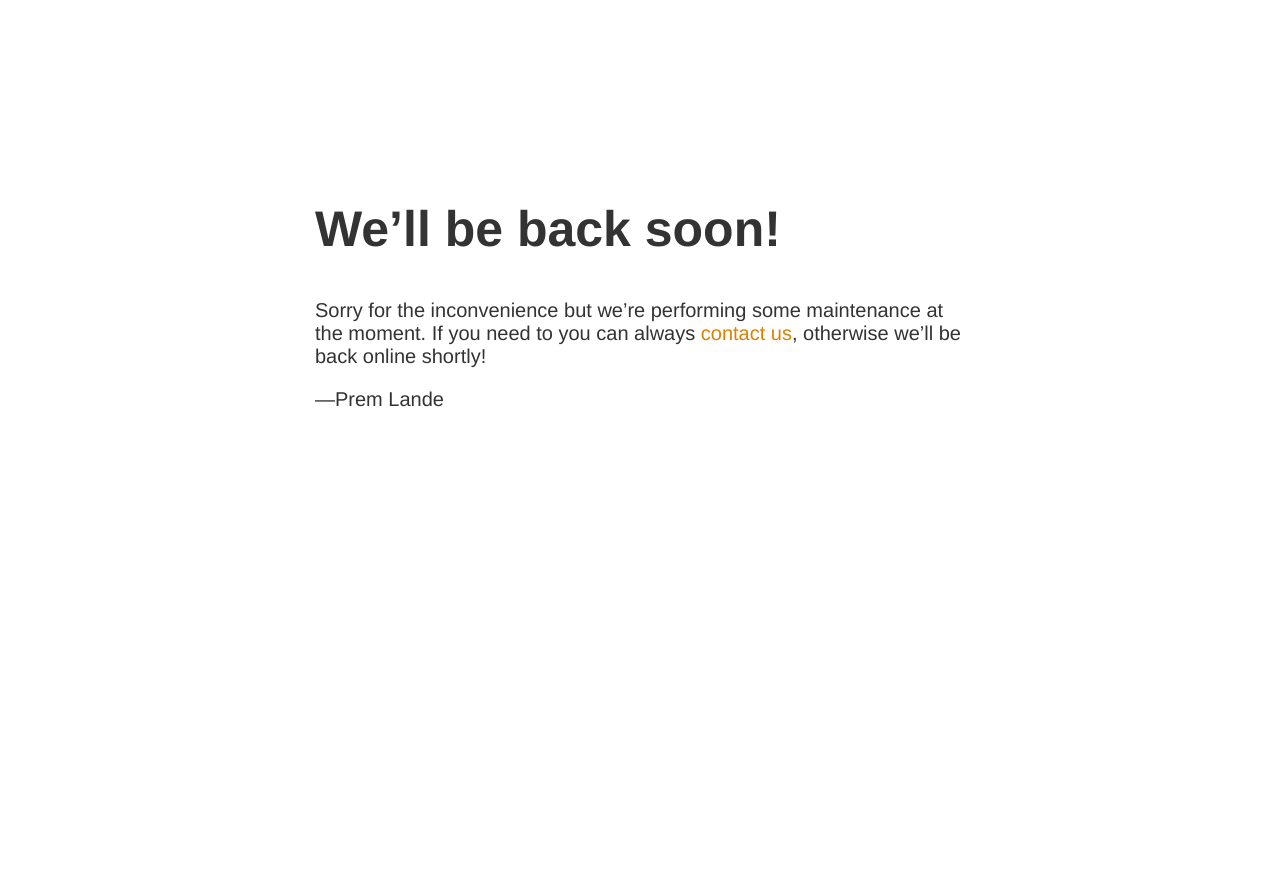
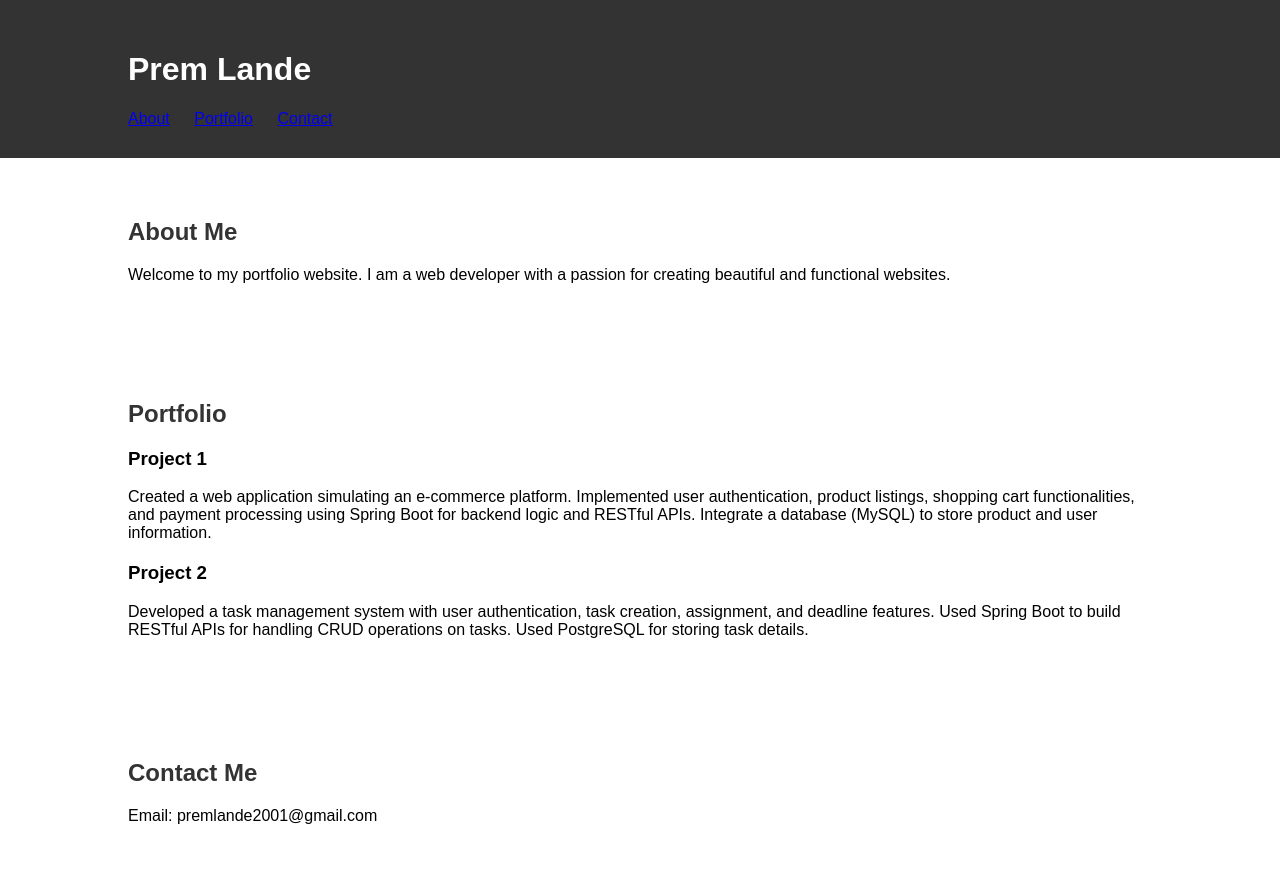
Before and after one commit to PremLande/gitdemo, a plain HTML site: page index.html in a window 1280 px wide. Before the commit the page ends 800 px from the top, so only its background shows below. Drawn offline with Linux system fonts and the light colour scheme.

Commit message:
Revert "merge"

```diff
--- a/index.html
+++ b/index.html
@@ -1,18 +1,58 @@
-<!doctype html>
-<title>Site Maintenance</title>
-<style>
-  body { text-align: center; padding: 150px; }
-  h1 { font-size: 50px; }
-  body { font: 20px Helvetica, sans-serif; color: #333; }
-  article { display: block; text-align: left; width: 650px; margin: 0 auto; }
-  a { color: #dc8100; text-decoration: none; }
-  a:hover { color: #333; text-decoration: none; }
-</style>
+<!DOCTYPE html>
+<html lang="en">
+<head>
+<meta charset="UTF-8">
+<meta name="viewport" content="width=device-width, initial-scale=1.0">
+<title>Prem Lande - Portfolio</title>
+<link rel="stylesheet" href="styles.css">
+</head>
+<body>
+<header>
+  <div class="container">
+    <h1>Prem Lande</h1>
+    <nav>
+      <ul>
+        <li><a href="about.html">About</a></li>
+        <li><a href="portfolio.html">Portfolio</a></li>
+        <li><a href="contact.html">Contact</a></li>
+      </ul>
+    </nav>
+  </div>
+</header>
+<section id="about">
+  <div class="container">
+    <h2>About Me</h2>
+    <p>Welcome to my portfolio website. I am a web developer with a passion for creating beautiful and functional websites.</p>
+  </div>
+</section>
+<section id="portfolio">
+  <div class="container">
+    <h2>Portfolio</h2>
+    <div class="portfolio-item">
 
-<article>
-    <h1>We&rsquo;ll be back soon!</h1>
-    <div>
-        <p>Sorry for the inconvenience but we&rsquo;re performing some maintenance at the moment. If you need to you can always <a href="mailto:premlande2001@gmail.com">contact us</a>, otherwise we&rsquo;ll be back online shortly!</p>
-        <p>&mdash;Prem Lande</p>
+      <h3>Project 1</h3>
+      <p>Created a web application simulating an e-commerce platform.
+        Implemented user authentication, product listings, shopping cart
+        functionalities, and payment processing using Spring Boot for
+        backend logic and RESTful APIs. Integrate a database (MySQL) to
+        store product and user information.</p>
     </div>
-</article>
+    <div class="portfolio-item">
+
+      <h3>Project 2</h3>
+      <p>Developed a task management system with user authentication,
+        task creation, assignment, and deadline features. Used Spring Boot
+        to build RESTful APIs for handling CRUD operations on tasks. Used
+        PostgreSQL for storing task details.</p>
+    </div>
+  </div>
+</section>
+<section id="contact">
+  <div class="container">
+    <h2>Contact Me</h2>
+    <p>Email: premlande2001@gmail.com</p>
+  </div>
+</section>
+
+</body>
+</html>
```
Also changed, not shown: fu.js (deleted).
